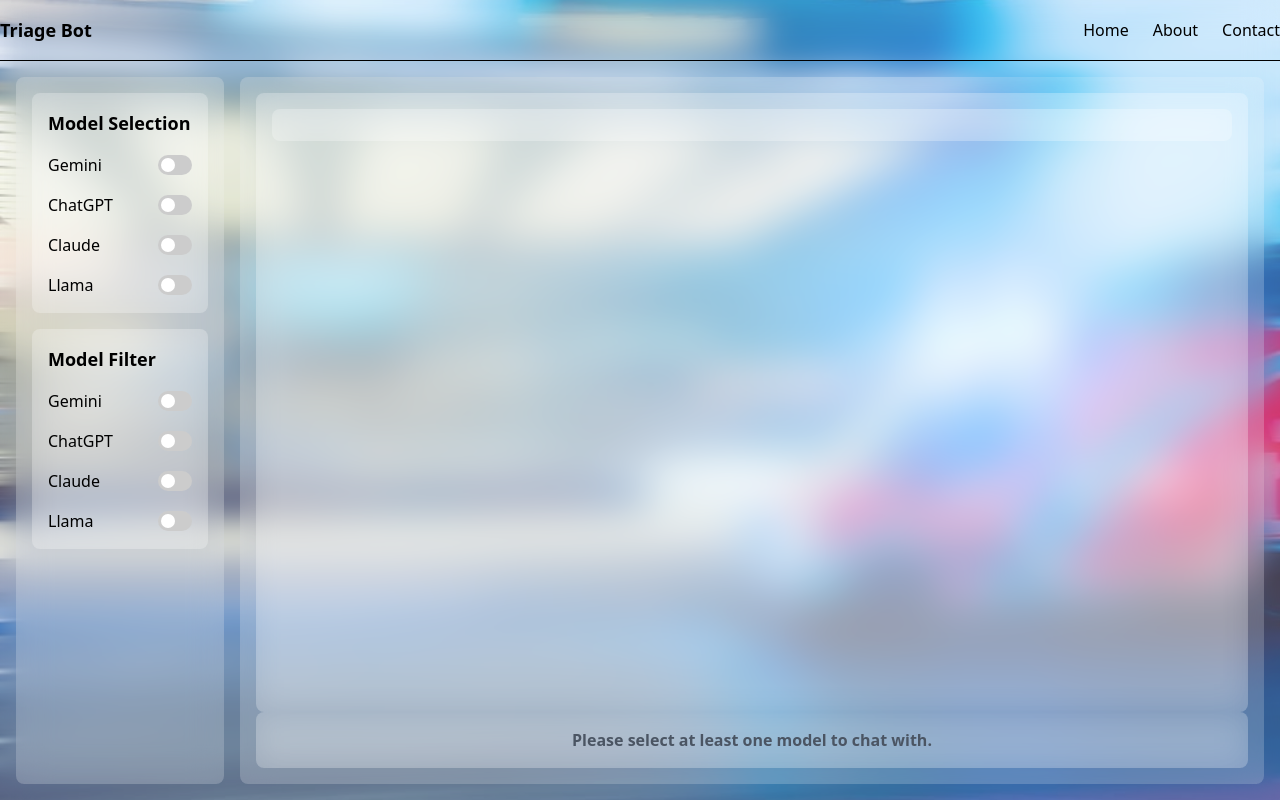
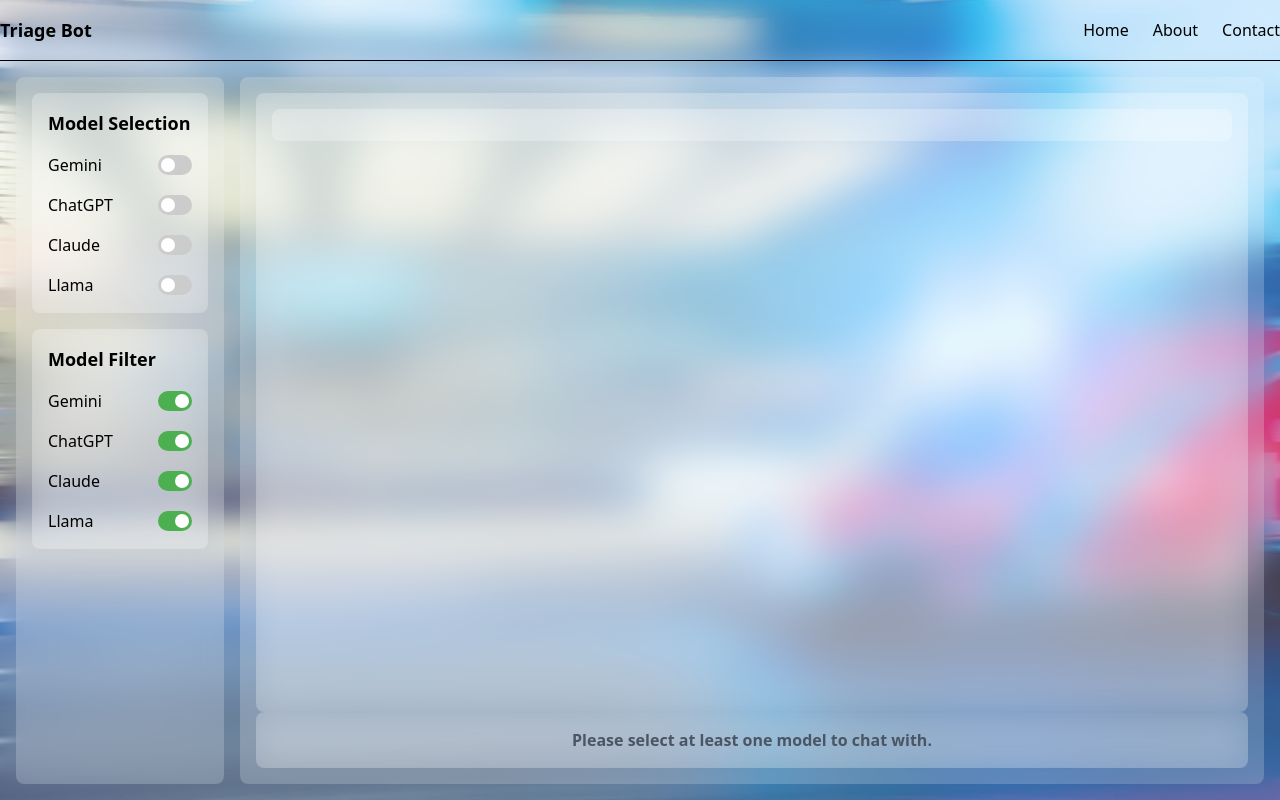
Before and after one commit to samacohen/Investigation, a React (Create React App) app in the folder frontend/: page /dashboard in a window 1280 px wide. Built offline with nearby package versions, Linux system fonts and the light colour scheme.

Commit message:
model filter is on by default

```diff
--- a/frontend/src/components/ModelFilter.jsx
+++ b/frontend/src/components/ModelFilter.jsx
@@ -1,9 +1,16 @@
 // src/components/ModelFilter.jsx
 
-import React from 'react';
+import React, { useEffect } from 'react';
 
 const ModelFilter = ({ filteredModels, setFilteredModels }) => {
   const models = ['Gemini', 'ChatGPT', 'Claude', 'Llama'];
+
+  // Initialize filteredModels with all models selected by default
+  useEffect(() => {
+    if (filteredModels.length === 0) {
+      setFilteredModels(models);  // Enable all models by default
+    }
+  }, [filteredModels, setFilteredModels]);
 
   const handleToggle = (model) => {
     setFilteredModels((prevFiltered) => {
```
